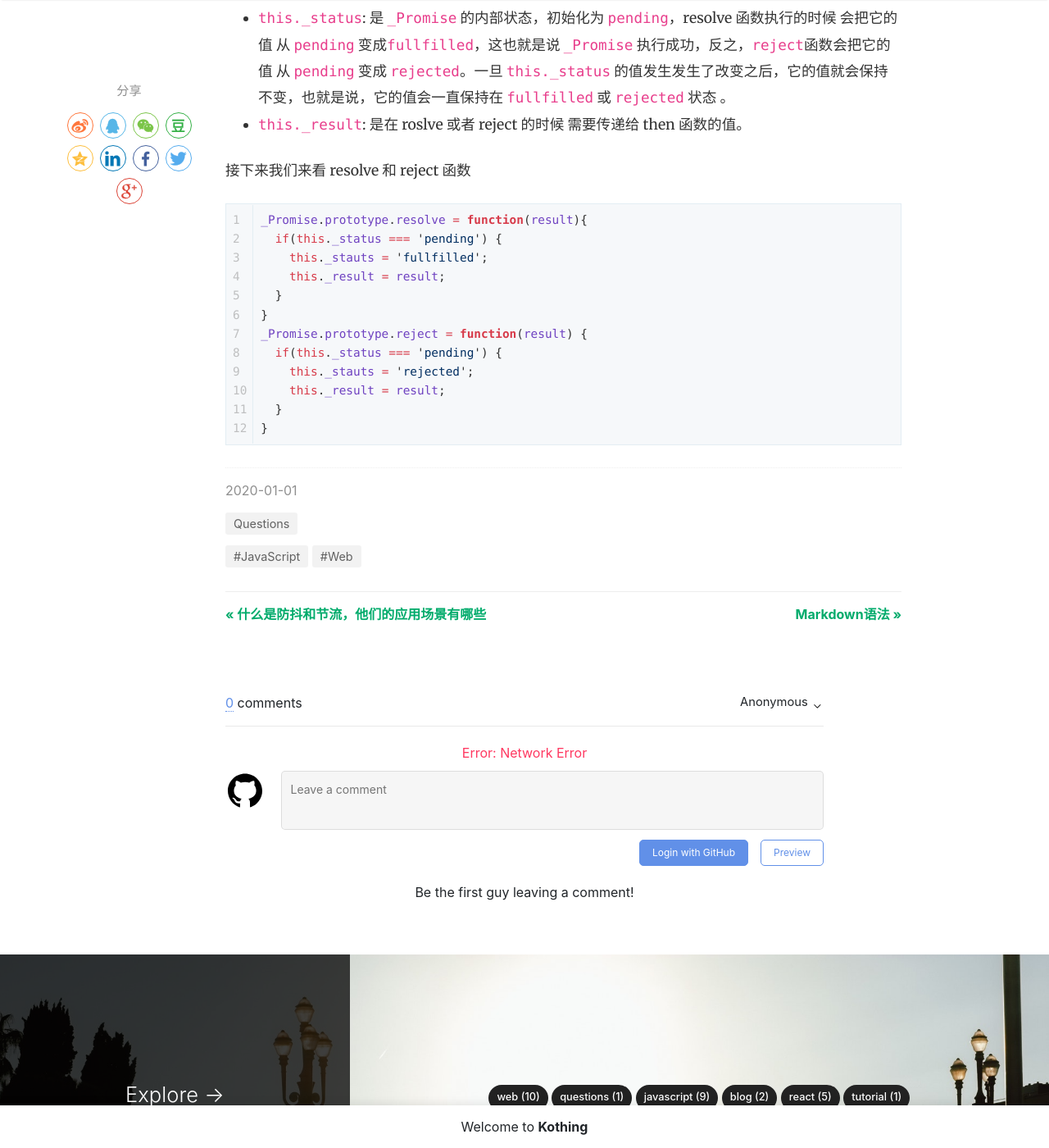
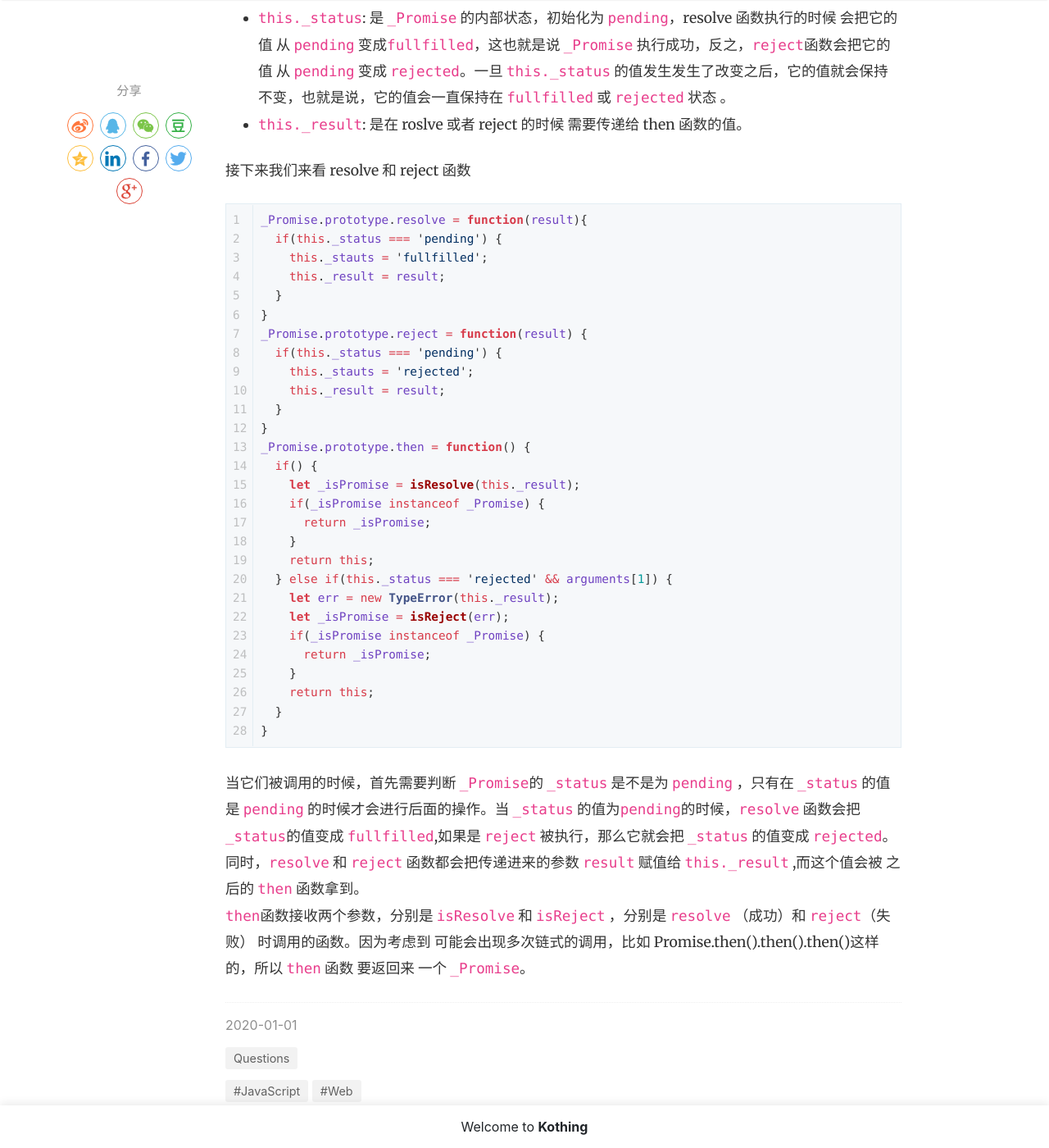
Before and after one commit to kothing/kothing.github.io, a Jekyll site: the page built from _posts/2020-01-01-front-end-questions-20201023.md, in a window 1280 px wide and 1400 px high, scrolled down 5192 px. Shown: the whole window at 82% size. Built offline with Jekyll 4.4.1, drawn with Linux system fonts in a browser that asks for light colours; nearby versions of some CDN libraries; comment, search, counter and statistics services are not loaded.

Commit message:
Update 2020-01-01-front-end-questions-20201023.md

````diff
--- a/_posts/2020-01-01-front-end-questions-20201023.md
+++ b/_posts/2020-01-01-front-end-questions-20201023.md
@@ -186,4 +186,22 @@ _Promise.prototype.reject = function(result) {
     this._result = result;
   }
 }
+_Promise.prototype.then = function() {
+  if() {
+    let _isPromise = isResolve(this._result);
+    if(_isPromise instanceof _Promise) {
+      return _isPromise;
+    }
+    return this;
+  } else if(this._status === 'rejected' && arguments[1]) {
+    let err = new TypeError(this._result);
+    let _isPromise = isReject(err);
+    if(_isPromise instanceof _Promise) {
+      return _isPromise;
+    }
+    return this;
+  }
+}
 ```
+当它们被调用的时候，首先需要判断 `_Promise`的 `_status` 是不是为 `pending` ，只有在 `_status` 的值是 `pending` 的时候才会进行后面的操作。当 `_status` 的值为`pending`的时候，`resolve` 函数会把 `_status`的值变成 `fullfilled`,如果是 `reject` 被执行，那么它就会把 `_status` 的值变成 `rejected`。同时，`resolve` 和 `reject` 函数都会把传递进来的参数 `result` 赋值给 `this._result` ,而这个值会被 之后的 `then` 函数拿到。
+`then`函数接收两个参数，分别是 `isResolve` 和 `isReject` ，分别是 `resolve` （成功）和 `reject`（失败） 时调用的函数。因为考虑到 可能会出现多次链式的调用，比如  Promise.then().then().then()这样的，所以 `then` 函数 要返回来 一个 `_Promise`。
````
